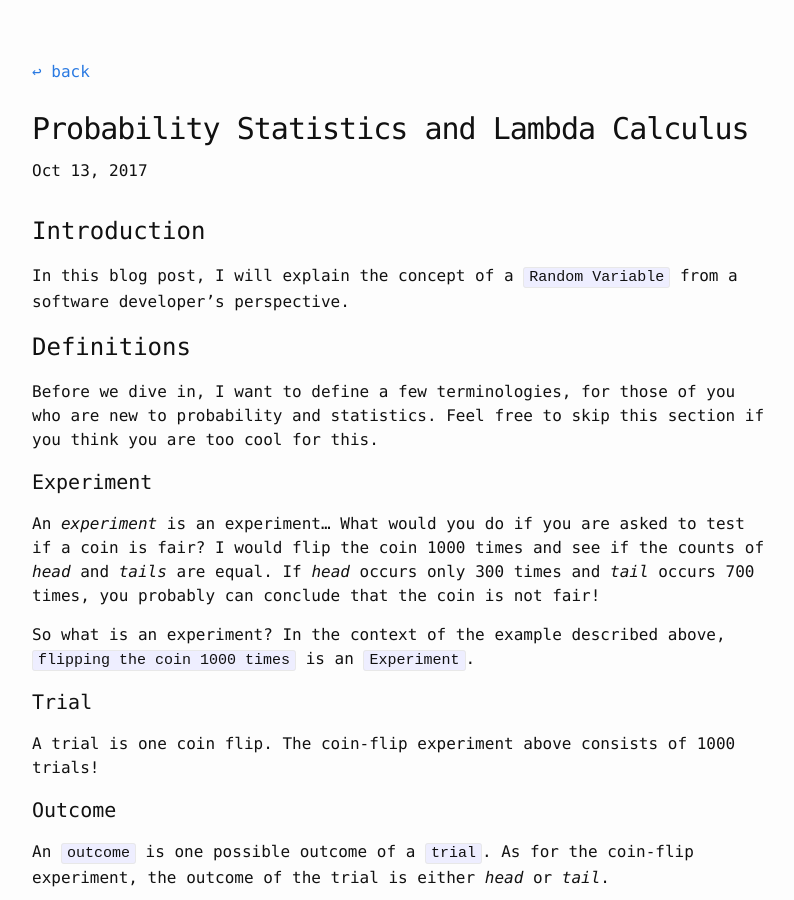
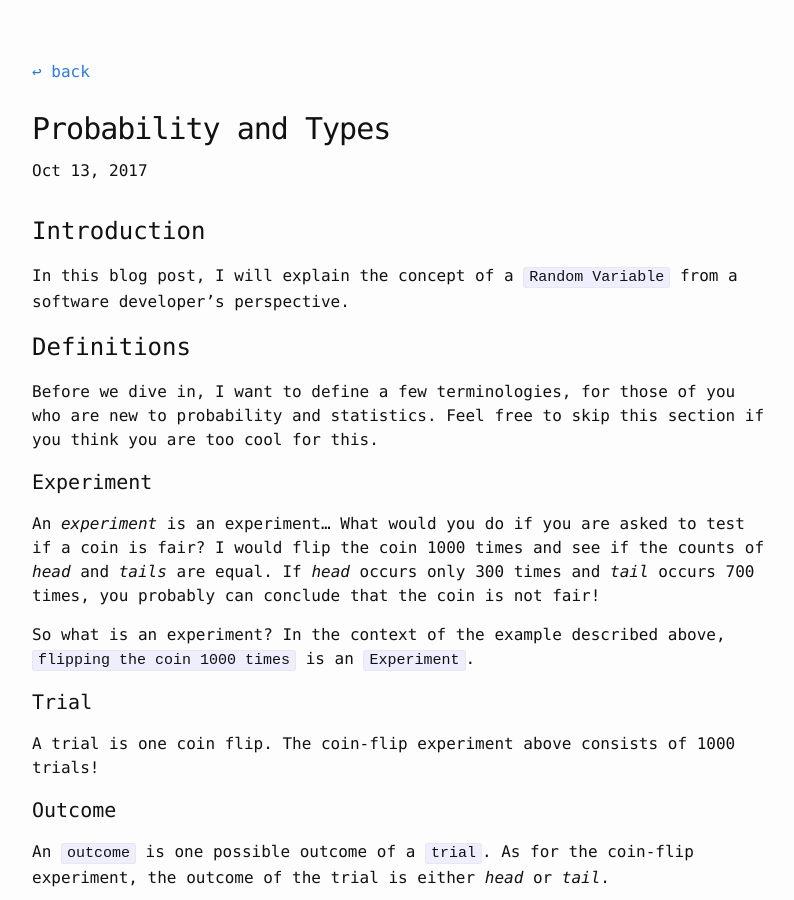
Before and after one commit to lpan/lpan.github.io, a Jekyll site: the page built from _posts/2017-10-13-probability-types.md, in a window 1280 px wide and 900 px high. Shown: the whole window, without its empty margins (238-1032 px from the left). Built offline with Jekyll 4.4.1, drawn with Linux system fonts in a browser that asks for light colours; comment, search, counter and statistics services are not loaded.

Commit message:
better title :stuck_out_tongue:

```diff
--- a/_posts/2017-10-13-probability-lambda-calculus.md
+++ b/_posts/2017-10-13-probability-types.md
@@ -1,6 +1,6 @@
 ---
 layout: post
-title:  "Probability Statistics and Lambda Calculus"
+title:  "Probability and Types"
 date:   2017-10-13
 comments: true
 categories: math
```
